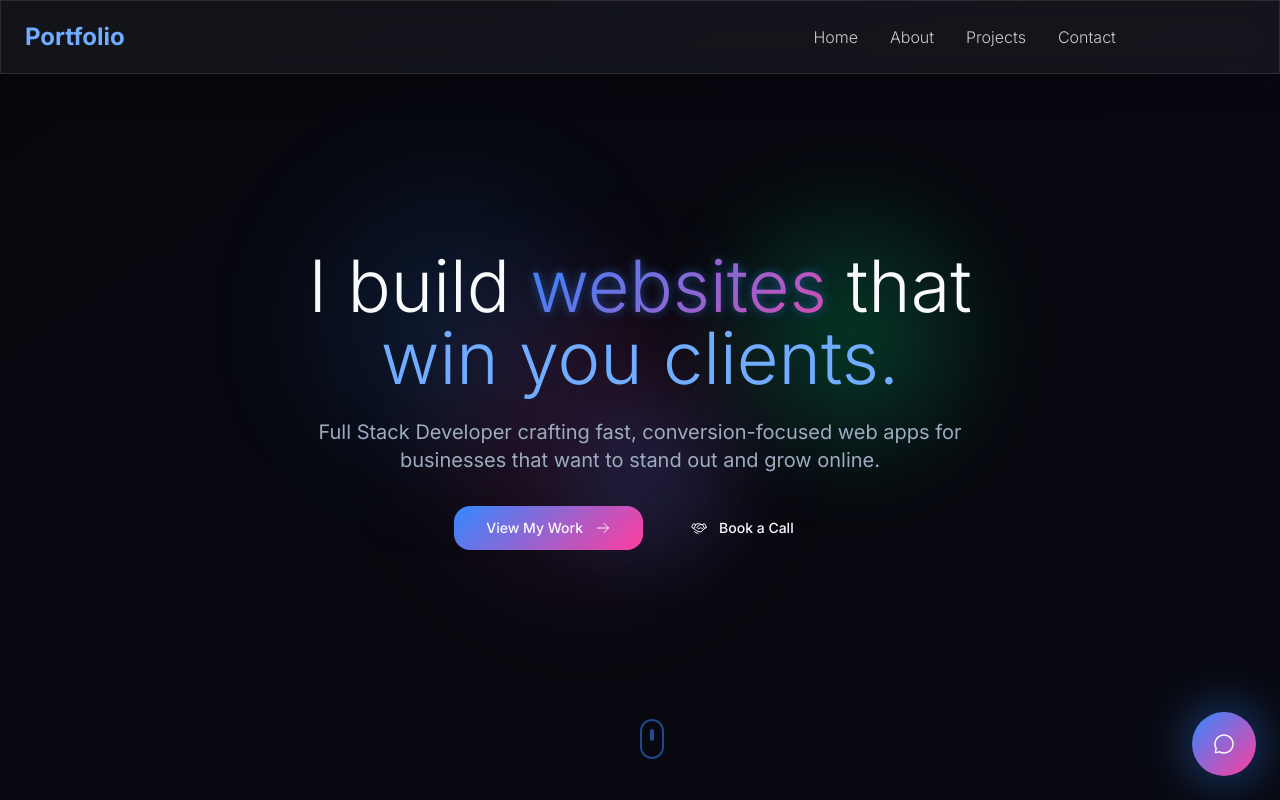
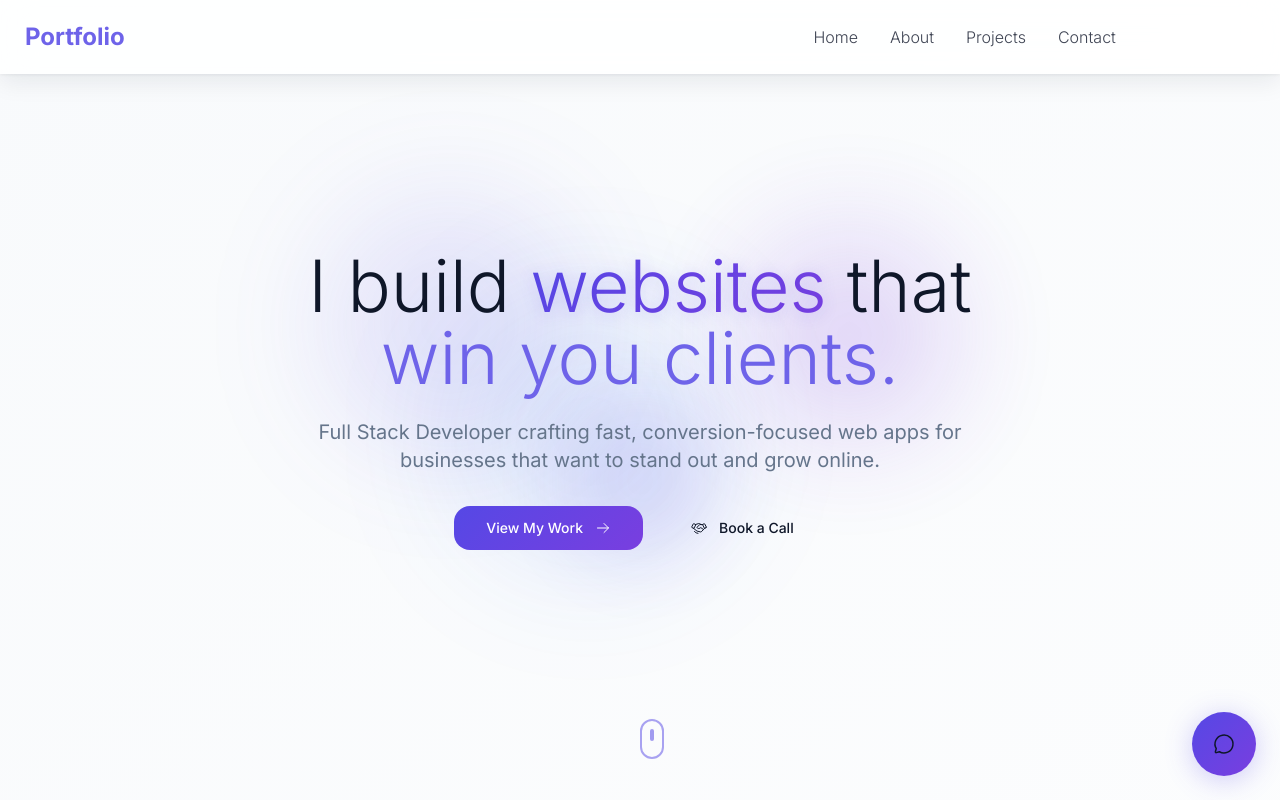
Before and after one commit to shadowslash420-create/ouss-porto, a React (Vite) app: page / in a window 1280 px wide. Shown: the top 800 px of the page. Built offline with nearby package versions, Linux system fonts and the light colour scheme.

Commit message:
Update index.css styles
Replit-Commit-Author: Agent

```diff
--- a/src/index.css
+++ b/src/index.css
@@ -6,44 +6,48 @@
 
 @layer base {
   :root {
-    --background: 230 35% 4%;
-    --foreground: 210 40% 98%;
+    /* 60% — Warm Chalk base */
+    --background: 210 33% 98%;
+    /* 30% — Obsidian Charcoal text & structure */
+    --foreground: 222 47% 11%;
 
-    --primary: 215 100% 60%;
-    --primary-foreground: 210 40% 98%;
-    --primary-glow: 215 100% 72%;
+    /* 10% — Royal Indigo accent */
+    --primary: 245 75% 59%;
+    --primary-foreground: 0 0% 100%;
+    --primary-glow: 245 75% 65%;
 
-    --secondary: 155 100% 48%;
-    --secondary-foreground: 230 35% 4%;
-    --secondary-glow: 155 100% 60%;
+    /* Supporting palette — violet & cobalt stay in the indigo family */
+    --secondary: 262 72% 56%;
+    --secondary-foreground: 0 0% 100%;
+    --secondary-glow: 262 72% 64%;
 
-    --accent: 330 100% 62%;
-    --accent-foreground: 210 40% 98%;
-    --accent-glow: 330 100% 74%;
+    --accent: 221 83% 53%;
+    --accent-foreground: 0 0% 100%;
+    --accent-glow: 221 83% 62%;
 
-    --muted: 230 35% 9%;
-    --muted-foreground: 215 20% 68%;
-    --border: 230 35% 14%;
-    --input: 230 35% 7%;
-    --ring: 215 100% 60%;
+    --muted: 210 40% 96%;
+    --muted-foreground: 215 16% 47%;
+    --border: 214 32% 91%;
+    --input: 210 40% 96%;
+    --ring: 245 75% 59%;
 
-    --card: 230 35% 6%;
-    --card-foreground: 210 40% 98%;
-    --glass: 230 35% 9%;
+    --card: 0 0% 100%;
+    --card-foreground: 222 47% 11%;
+    --glass: 0 0% 100%;
 
     --destructive: 0 84% 60%;
-    --destructive-foreground: 210 40% 98%;
+    --destructive-foreground: 0 0% 100%;
 
-    --gradient-primary: linear-gradient(135deg, hsl(var(--primary)), hsl(var(--accent)));
-    --gradient-secondary: linear-gradient(135deg, hsl(var(--secondary)), hsl(var(--primary)));
-    --gradient-background: linear-gradient(145deg, hsl(230 35% 4%), hsl(240 30% 6%), hsl(230 35% 4%));
-    --gradient-glass: linear-gradient(135deg, hsl(230 35% 9% / 0.1), hsl(230 35% 14% / 0.1));
+    --gradient-primary: linear-gradient(135deg, hsl(var(--primary)), hsl(var(--secondary)));
+    --gradient-secondary: linear-gradient(135deg, hsl(var(--accent)), hsl(var(--primary)));
+    --gradient-background: linear-gradient(145deg, #F8FAFC, #FFFFFF, #F8FAFC);
+    --gradient-glass: linear-gradient(135deg, rgba(255,255,255,0.9), rgba(255,255,255,0.6));
 
-    --shadow-neon: 0 0 25px hsl(var(--primary) / 0.5);
-    --shadow-cyan: 0 0 25px hsl(var(--secondary) / 0.5);
-    --shadow-glass: 0 8px 32px hsl(230 35% 4% / 0.37);
-    --glow-primary: 0 0 50px hsl(var(--primary) / 0.55);
-    --glow-secondary: 0 0 50px hsl(var(--secondary) / 0.55);
+    --shadow-neon: 0 4px 20px hsl(var(--primary) / 0.18);
+    --shadow-cyan: 0 4px 20px hsl(var(--accent) / 0.18);
+    --shadow-glass: 0 1px 3px rgba(15,23,42,0.06), 0 8px 24px rgba(15,23,42,0.08);
+    --glow-primary: 0 4px 28px hsl(var(--primary) / 0.28);
+    --glow-secondary: 0 4px 28px hsl(var(--secondary) / 0.28);
 
     --transition-smooth: all 0.3s cubic-bezier(0.4, 0, 0.2, 1);
     --transition-bounce: all 0.3s cubic-bezier(0.68, -0.55, 0.265, 1.55);
@@ -69,9 +73,10 @@
   }
 
   .glass {
-    background: rgba(255, 255, 255, 0.05);
-    backdrop-filter: blur(10px);
-    border: 1px solid rgba(255, 255, 255, 0.1);
+    background: rgba(255, 255, 255, 0.85);
+    backdrop-filter: blur(16px);
+    -webkit-backdrop-filter: blur(16px);
+    border: 1px solid rgba(15, 23, 42, 0.08);
     box-shadow: var(--shadow-glass);
   }
 
@@ -102,7 +107,7 @@
   }
 
   .text-glow {
-    text-shadow: 0 0 10px hsl(var(--primary) / 0.5);
+    text-shadow: 0 2px 16px hsl(var(--primary) / 0.22);
   }
 
   ::-webkit-scrollbar {
```
